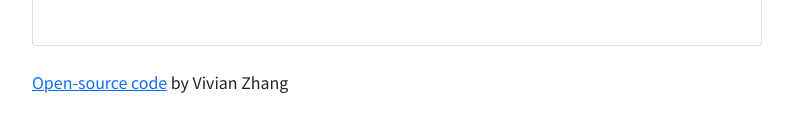
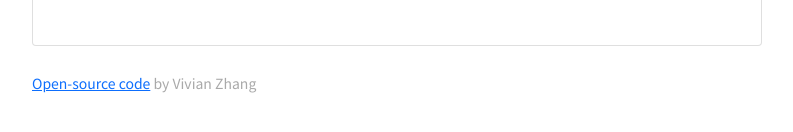
Before and after one commit to vvynz/vivians-weather-app, a plain HTML site: page index.html in a window 1280 px wide. Shown: the part 422-554 px from the top of the page, without its empty margins (28-821 px from the left). Drawn offline with nearby package versions, Linux system fonts and the light colour scheme; no server answers.

Commit message:
added small tag to the open source link

```diff
--- a/index.html
+++ b/index.html
@@ -90,6 +90,6 @@
 </div>
     <script src="src/index.js"></script>
 </br>
-<a href="https://github.com/vvynz/vivians-weather-app">Open-source code</a> by Vivian Zhang
+<small><a href="https://github.com/vvynz/vivians-weather-app">Open-source code</a> by Vivian Zhang </small>
   </body>
 </html>
```
